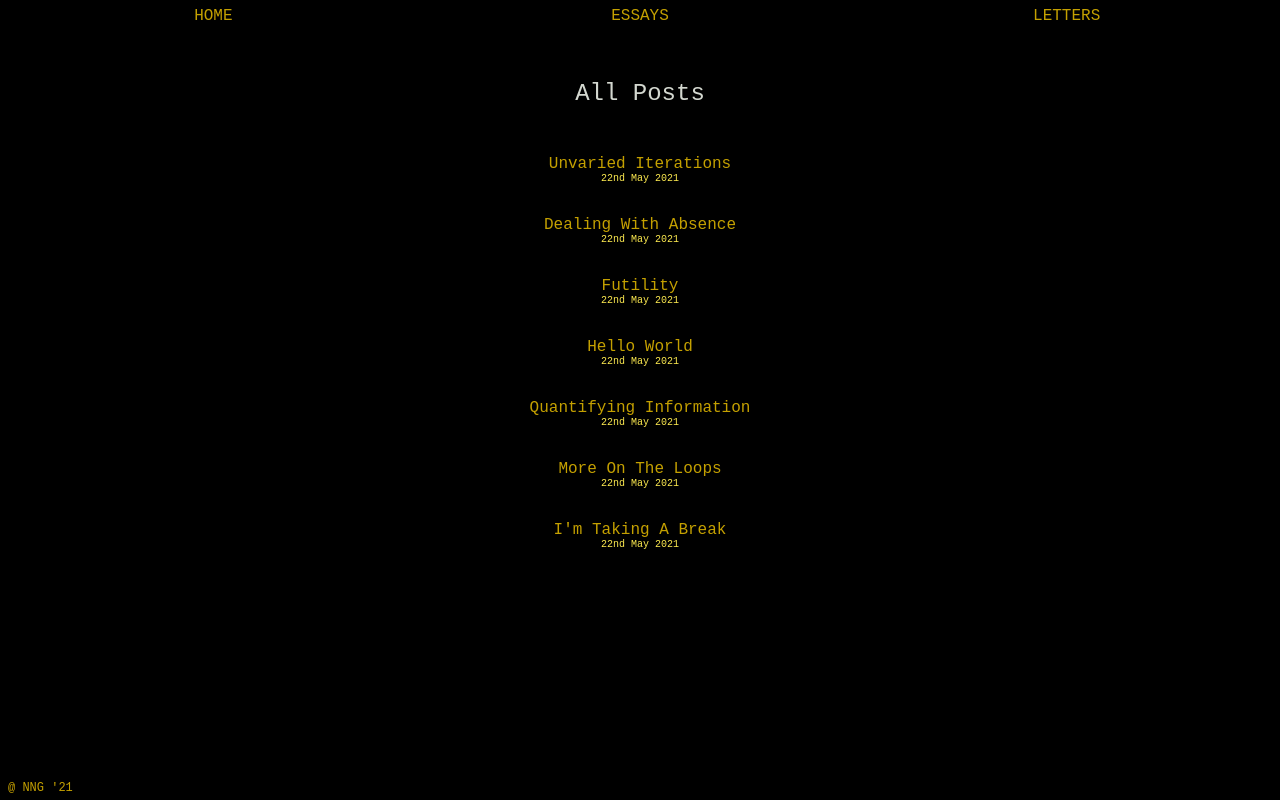
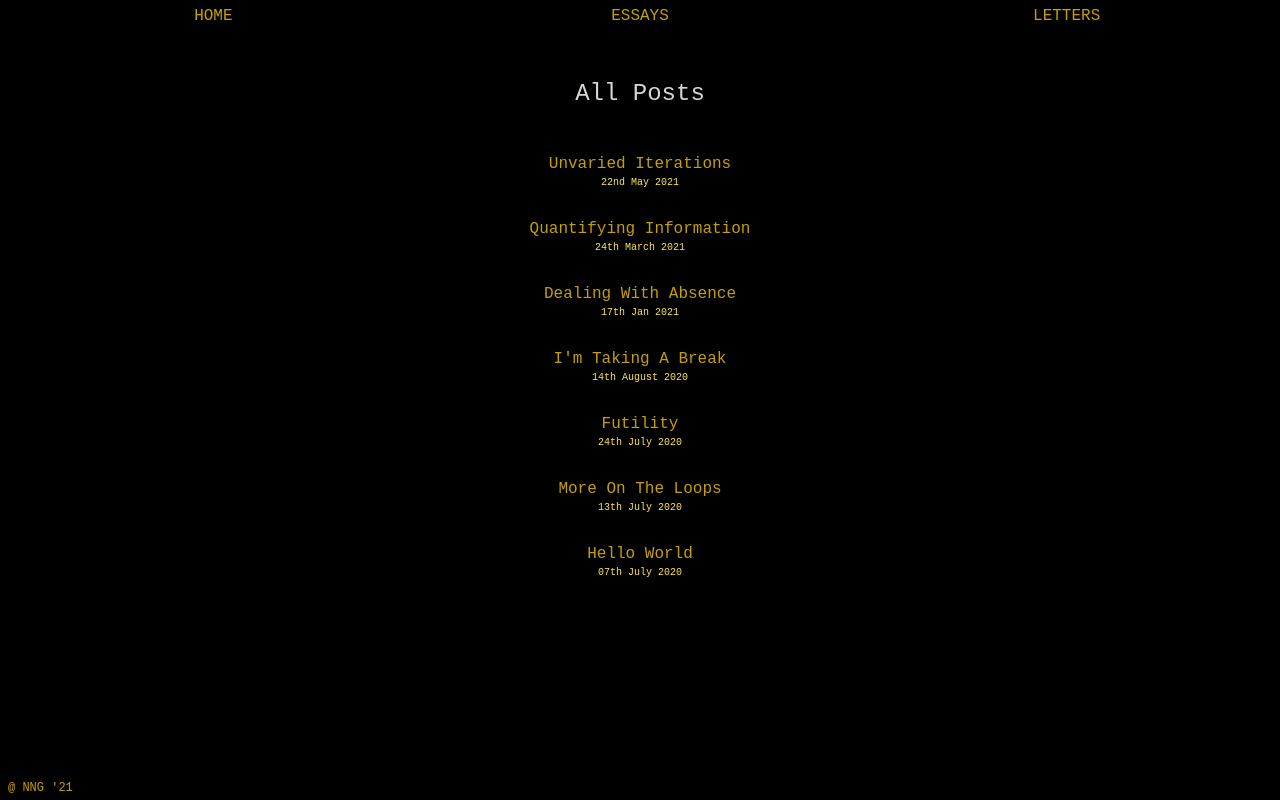
Before and after one commit to narengogi/nathsin-v2, a React (Create React App) app: page /blog in a window 1280 px wide. Built offline with nearby package versions, Linux system fonts and the light colour scheme.

Commit message:
fixed styling and dates

```diff
--- a/public/index.html
+++ b/public/index.html
@@ -3,7 +3,7 @@
 
 <head>
   <meta charset="utf-8" />
-  <link rel="icon" href="%PUBLIC_URL%/favicon-32x32.ico" />
+  <link rel="icon" href="%PUBLIC_URL%/favicon.ico" />
   <meta name="viewport" content="width=device-width, initial-scale=1" />
   <meta name="theme-color" content="#000000" />
   <meta name="description" content="Narendranath Gogineni's space on the internet" />
--- a/src/Components/Blog/Blog.tsx
+++ b/src/Components/Blog/Blog.tsx
@@ -17,7 +17,7 @@ function listPosts() {
               {item.title}
             </a>
           </div>
-          <div style={{ fontSize: '10px' }}>{item.date}</div>
+          <div style={{ fontSize: '10px', paddingTop: '0.25rem' }}>{item.date}</div>
         </div>
       ))}
     </div>
--- a/src/Components/Blog/List.tsx
+++ b/src/Components/Blog/List.tsx
@@ -8,10 +8,10 @@ import { takingABreak } from './Posts/break';
 
 export const allPosts: any = [
   { title: 'Unvaried Iterations', date: '22nd May 2021', href: '/unvaried', content: unvaried() },
-  { title: 'Dealing With Absence', date: '22nd May 2021', href: '/absence', content: absence() },
-  { title: 'Futility', date: '22nd May 2021', href: '/futility', content: futility() },
-  { title: 'Hello World', date: '22nd May 2021', href: '/hello-world', content: helloWorld() },
-  { title: 'Quantifying Information', date: '22nd May 2021', href: '/information', content: information() },
-  { title: 'More On The Loops', date: '22nd May 2021', href: '/loops', content: moreOnTheLoops() },
-  { title: `I'm Taking A Break`, date: '22nd May 2021', href: '/break', content: takingABreak() },
+  { title: 'Quantifying Information', date: '24th March 2021', href: '/information', content: information() },
+  { title: 'Dealing With Absence', date: '17th Jan 2021', href: '/absence', content: absence() },
+  { title: `I'm Taking A Break`, date: '14th August 2020', href: '/break', content: takingABreak() },
+  { title: 'Futility', date: '24th July 2020', href: '/futility', content: futility() },
+  { title: 'More On The Loops', date: '13th July 2020', href: '/loops', content: moreOnTheLoops() },
+  { title: 'Hello World', date: '07th July 2020', href: '/hello-world', content: helloWorld() },
 ];
--- a/src/Components/Common/common.css
+++ b/src/Components/Common/common.css
@@ -63,7 +63,7 @@
 }
 
 .textSoft {
-  color: var(--yellow);
+  color: var(--brightWhite);
   line-height: 1.5;
   text-decoration: none;
 }
--- a/src/Components/Home/Home.tsx
+++ b/src/Components/Home/Home.tsx
@@ -47,14 +47,14 @@ function Home(props) {
       </div>
       <div>
         <Typer message={`If you're looking for code, you can checkout my GitHub profile here ---->`} class='text' type={'span'} skip={curr > 6} load={curr === 6} callback={() => next()} />
-        <Typer message={`\u0020 GitHub`} class='textSoft' type={'a'} skip={curr > 7} load={curr === 7} callback={() => next()} href='https://github.com/nathsin' />
+        <Typer message={`\u0020 GitHub`} class='href' type={'a'} skip={curr > 7} load={curr === 7} callback={() => next()} href='https://github.com/nathsin' />
       </div>
       <Typer message={`Well that's about it I suppose :)`} class='textSoft' type={'div'} skip={curr > 8} load={curr === 8} callback={() => next()} />
       <div>
         <Typer message={`I can be reached at ---->`} class='text' type={'span'} skip={curr > 9} load={curr === 9} callback={() => next()} />
         <Typer
           message={`\u0020 remove-all-the-lexemmes-before-my-name-narengogineni[at]protonmail.com`}
-          class='textSoft'
+          class='href'
           type={'a'}
           skip={curr > 10}
           load={curr === 10}
```
Also changed, not shown: 2 other files (tests, documents, lock files or other folders).
